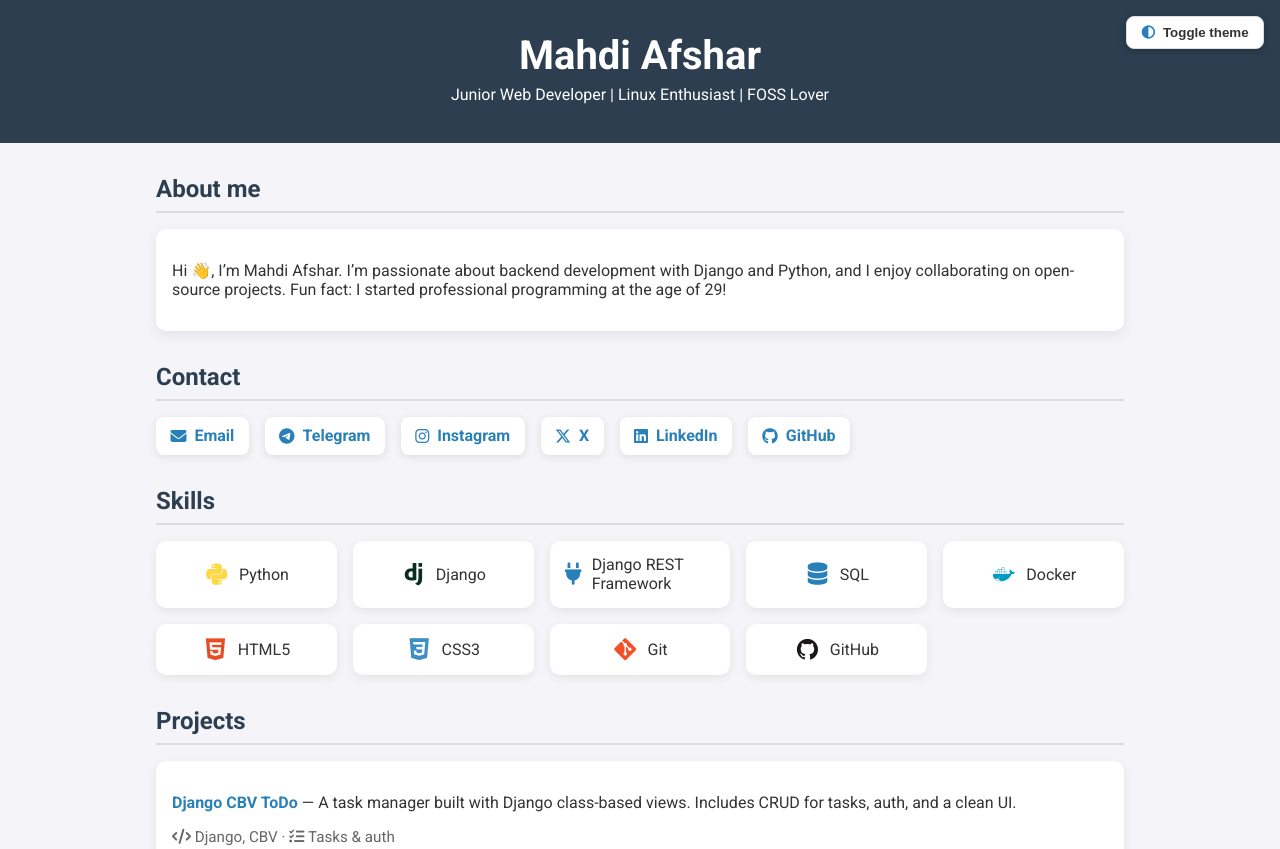
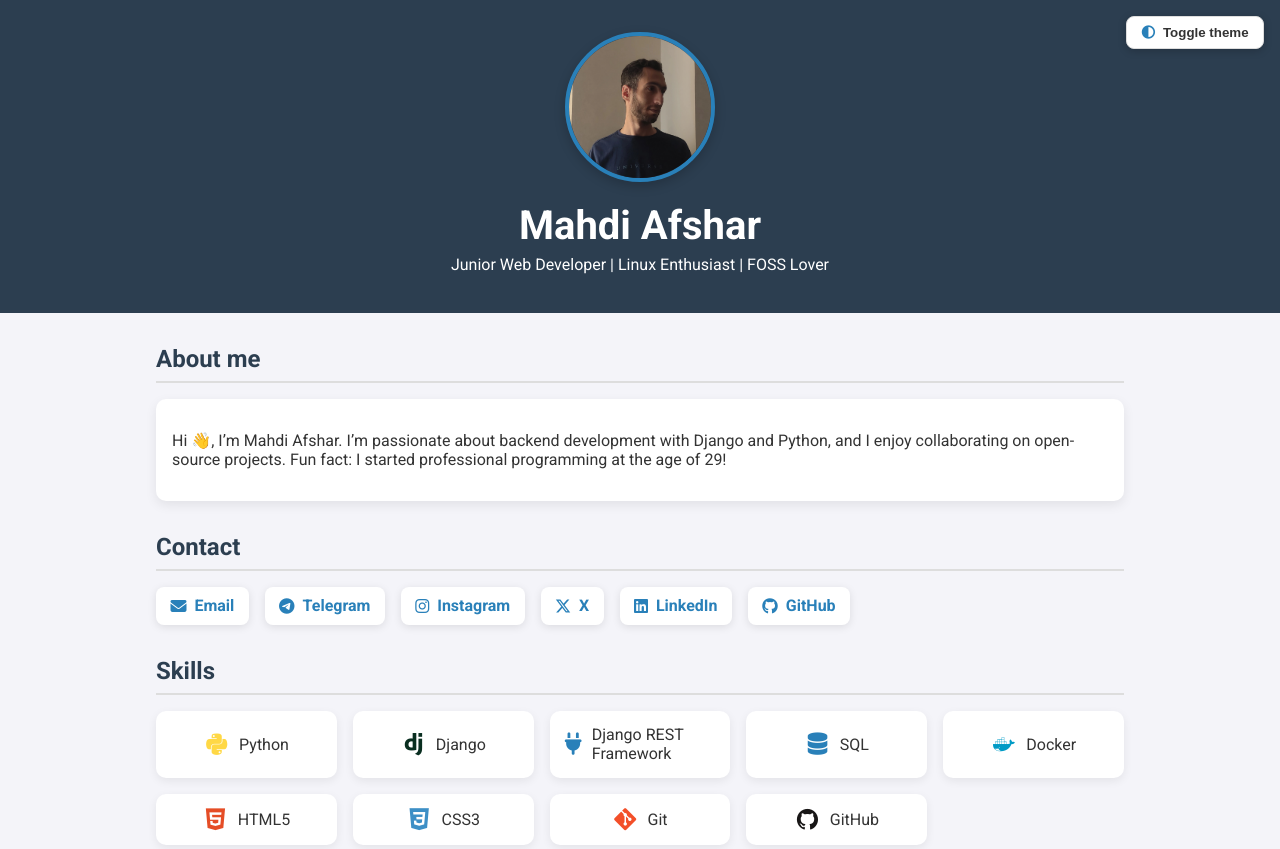
Before and after one commit to mahdi921/mahdi921.github.io, a plain HTML site: page index.html in a window 1280 px wide. Shown: the top 849 px of the page. Drawn offline with nearby package versions, Linux system fonts and the light colour scheme.

Commit message:
Add profile picture styling and image element
Added styling for profile picture in the HTML.

```diff
--- a/index.html
+++ b/index.html
@@ -160,10 +160,19 @@
     @media (max-width: 720px) {
       .github-stats { grid-template-columns: 1fr; }
     }
+    .profile-pic {
+  width: 150px;
+  height: 150px;
+  border-radius: 50%;
+  border: 4px solid var(--accent);
+  margin-bottom: 1rem;
+  box-shadow: 0 4px 12px rgba(0,0,0,0.2);
+}
   </style>
 </head>
 <body>
   <header>
+    <img src="profile.jpg" alt="Mahdi Afshar" class="profile-pic"/>
     <h1>Mahdi Afshar</h1>
     <p>Junior Web Developer | Linux Enthusiast | FOSS Lover </p>
     <button class="theme-toggle" onclick="toggleTheme()">
```
